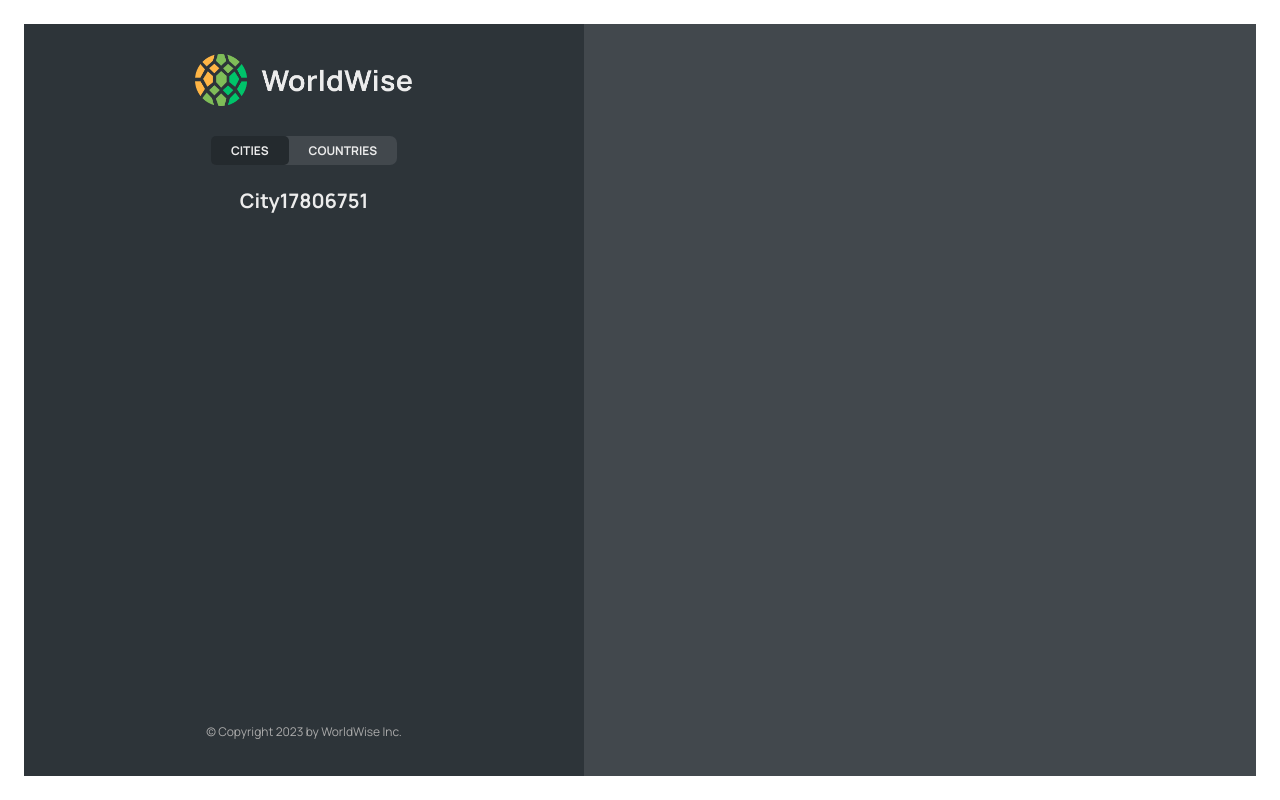
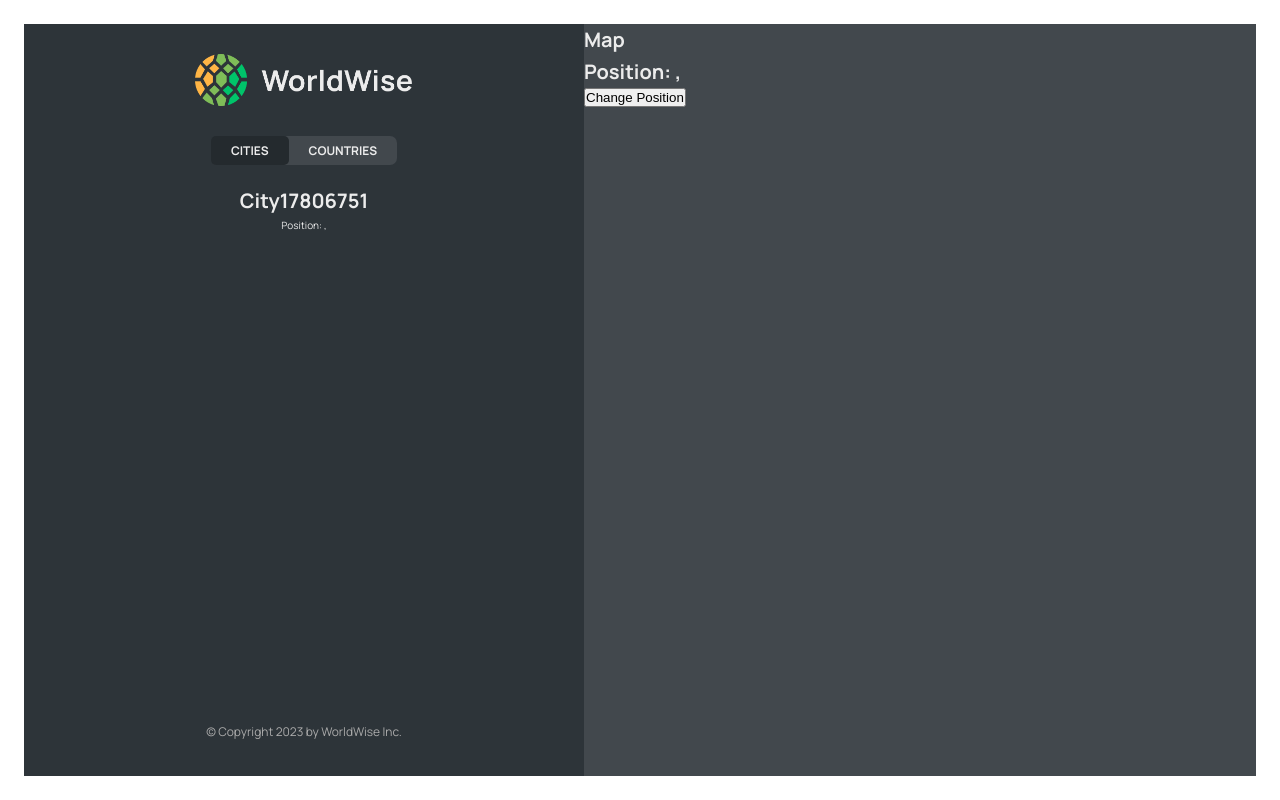
Before and after one commit to Sergievski/WorldWise, a React (Vite) app: page /app/cities/17806751 in a window 1280 px wide. Built offline with nearby package versions, Linux system fonts and the light colour scheme; data requests are answered from the project's data file.

Commit message:
Reading and Setting a Query String - Video 217

```diff
--- a/src/components/City.jsx
+++ b/src/components/City.jsx
@@ -1,4 +1,4 @@
-import { useParams } from "react-router-dom";
+import { useParams, useSearchParams } from "react-router-dom";
 import styles from "./City.module.css";
 
 const formatDate = (date) =>
@@ -12,6 +12,11 @@
 function City() {
   const { id } = useParams();
 
+  const [searchParams, setSearchParams] = useSearchParams();
+
+  const lat = searchParams.get("lat");
+  const lng = searchParams.get("lng");
+
   // TEMP DATA
   const currentCity = {
     cityName: "Lisbon",
@@ -22,7 +27,14 @@
 
   const { cityName, emoji, date, notes } = currentCity;
 
-  return <h1>City{id}</h1>;
+  return (
+    <>
+      <h1>City{id}</h1>
+      <p>
+        Position: {lat}, {lng}
+      </p>
+    </>
+  );
 
   // return (
   //   <div className={styles.city}>
--- a/src/components/CityItem.jsx
+++ b/src/components/CityItem.jsx
@@ -10,11 +10,14 @@
   }).format(new Date(date));
 
 function CityItem({ city }) {
-  const { cityName, emoji, date, id } = city;
+  const { cityName, emoji, date, id, position } = city;
 
   return (
     <li>
-      <Link className={styles.cityItem} to={`${id}`}>
+      <Link
+        className={styles.cityItem}
+        to={`${id}?lat=${position.lat}&lng=${position.lng}`}
+      >
         <span className={styles.emoji}>{emoji}</span>
         <h3 className={styles.name}>{cityName}</h3>
         <time className={styles.date}>({formatDate(date)})</time>
--- a/src/components/CountryList.jsx
+++ b/src/components/CountryList.jsx
@@ -20,7 +20,7 @@
   return (
     <ul className={styles.countryList}>
       {countries.map((country) => (
-        <CountryItem country={country} />
+        <CountryItem country={country} key={country.emoji} />
       ))}
     </ul>
   );
--- a/src/components/Map.jsx
+++ b/src/components/Map.jsx
@@ -1,7 +1,27 @@
+import { useSearchParams } from "react-router-dom";
 import styles from "./Map.module.css";
 
 function Map() {
-  return <div className={styles.mapContainer}></div>;
+  const [searchParams, setSearchParams] = useSearchParams();
+
+  const lat = searchParams.get("lat");
+  const lng = searchParams.get("lng");
+
+  return (
+    <div className={styles.mapContainer}>
+      <h1>Map</h1>
+      <h1>
+        Position: {lat}, {lng}
+      </h1>
+      <button
+        onClick={() => {
+          setSearchParams({ lat: 23, lng: 50 });
+        }}
+      >
+        Change Position
+      </button>
+    </div>
+  );
 }
 
 export default Map;
```
